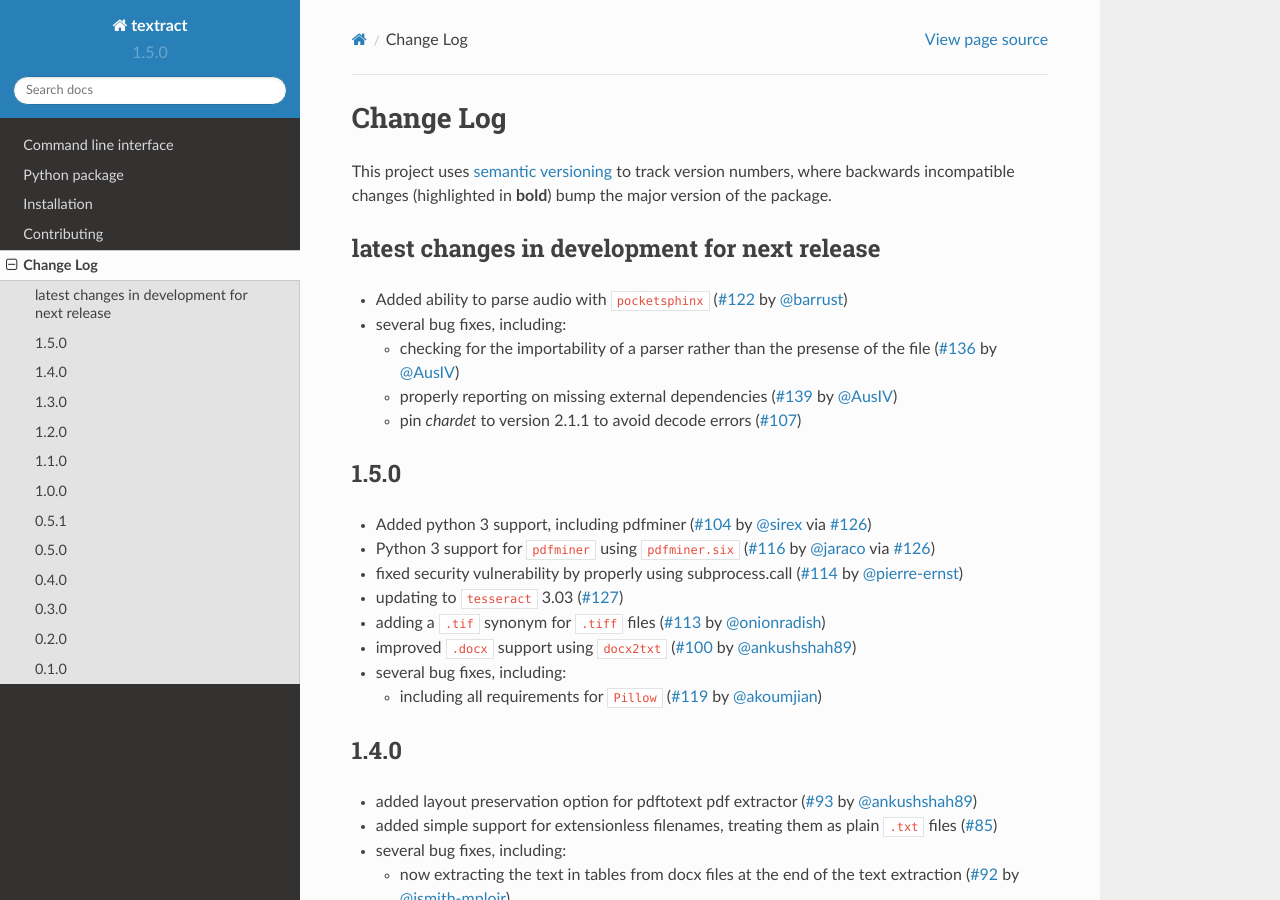
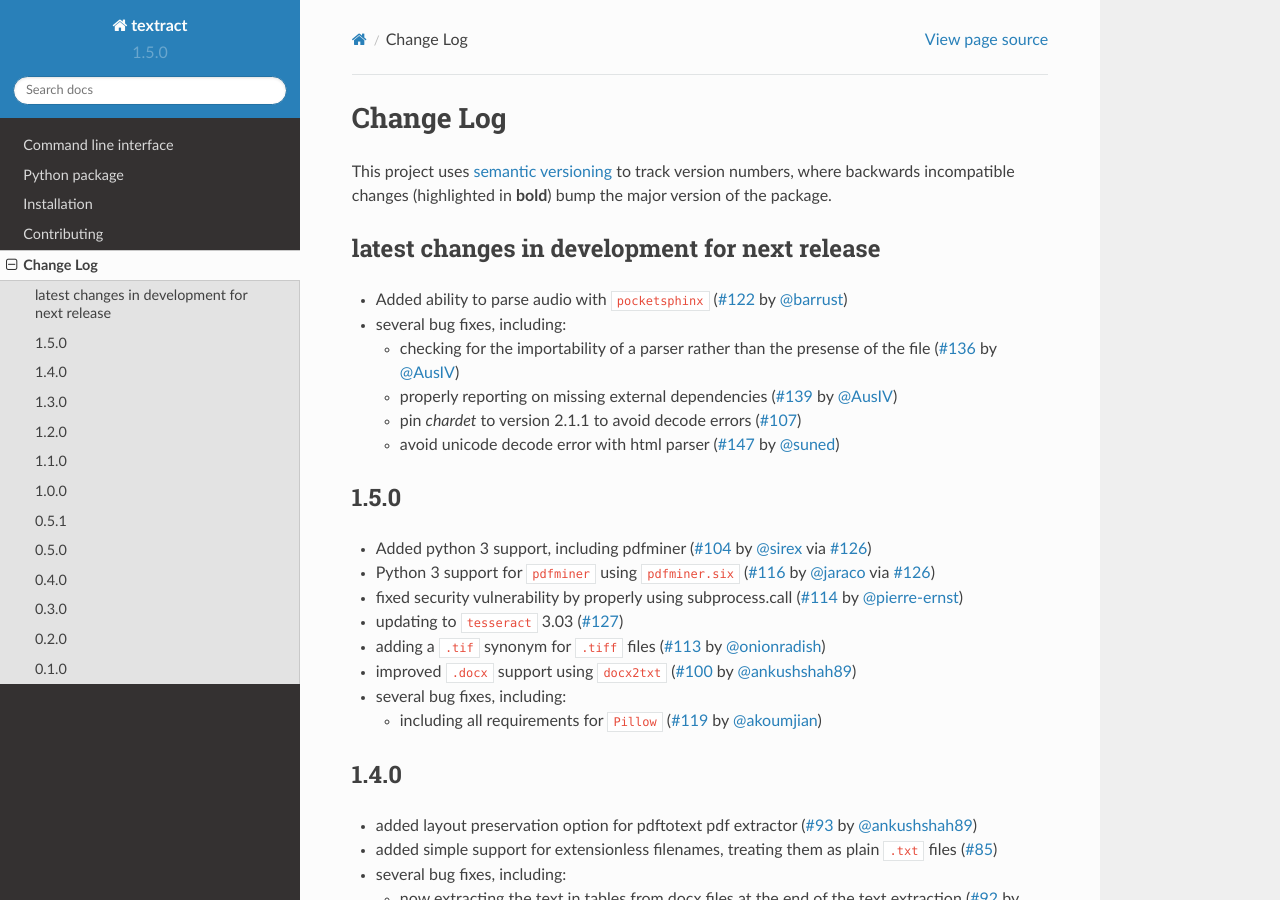
Before and after one commit to deanmalmgren/textract, a Sphinx documentation site: the page built from docs/changelog.rst, in a window 1280 px wide and 900 px high. Built offline with Sphinx 7.4.7 and the Read the Docs theme 2.0.0, drawn with Linux system fonts in a browser that asks for light colours.

Commit message:
updated changelog

```diff
--- a/docs/changelog.rst
+++ b/docs/changelog.rst
@@ -21,6 +21,8 @@
   * properly reporting on missing external dependencies (`#139`_ by `@AusIV`_)
 
   * pin `chardet` to version 2.1.1 to avoid decode errors (`#107`_)
+
+  * avoid unicode decode error with html parser (`#147`_ by `@suned`_)
 
 
 1.5.0
@@ -257,6 +259,7 @@
 .. _@pudo: https://github.com/pudo
 .. _@ShawnMilo: https://github.com/ShawnMilo
 .. _@sirex: https://github.com/sirex
+.. _@suned: https://github.com/suned
 
 
 .. list of issues that have been resolved. putting links here to make
@@ -319,3 +322,4 @@
 .. _#127: https://github.com/deanmalmgren/textract/issues/127
 .. _#136: https://github.com/deanmalmgren/textract/issues/136
 .. _#139: https://github.com/deanmalmgren/textract/issues/139
+.. _#147: https://github.com/deanmalmgren/textract/issues/147
```
